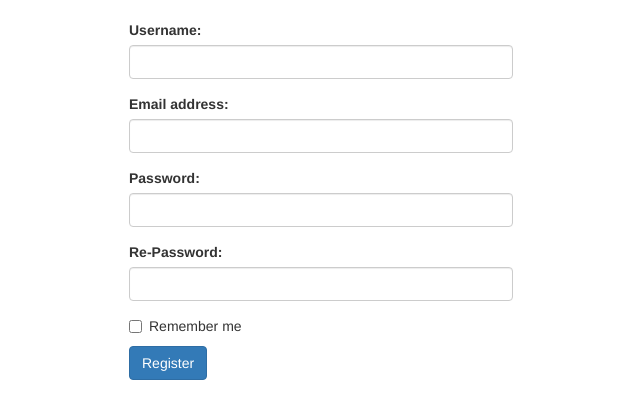
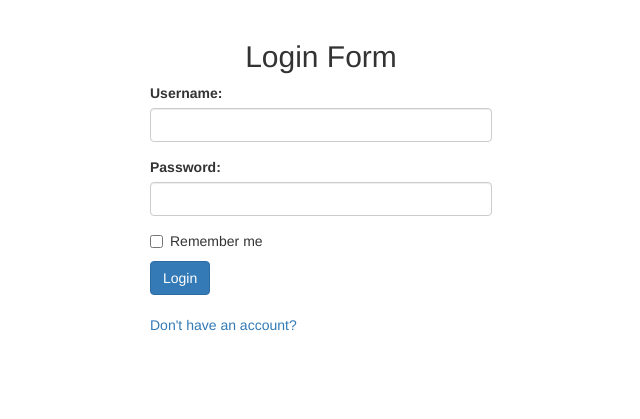
Before and after one commit to beevk/toDo, a PHP site: page /login.php in a window 1280 px wide. Shown: the part 52-471 px from the top of the page, without its empty margins (319-959 px from the left). Run offline with PHP 8.4, Linux system fonts and the light colour scheme.

Commit message:
completed register/login

```diff
--- a/classes/class.database.php
+++ b/classes/class.database.php
@@ -1,6 +1,7 @@
 <?php
 	class dbConnection {
 		protected $dbCon;
+		protected $db;
 		public $dbName = 'toDo';
 		public $dbUser = 'root';
 		public $dbPassword = 'honeyhive';
@@ -9,6 +10,7 @@
 		function connect() {
 			try{
 				$this->dbCon = new PDO("mysql:host=$this->dbHost;dbname=$this->dbName",$this->dbUser,$this->dbPassword);
+				//echo "Connected to DB<br />";
 				return $this->dbCon;
 			}
 			catch(Exception $e) {
--- a/css/style.css
+++ b/css/style.css
@@ -2,3 +2,6 @@
 	margin-left: 35%;
 	margin-right: 35%;
 }
+div.register-form {
+	display : none;
+}
--- a/libs/loginUsers.php
+++ b/libs/loginUsers.php
@@ -1,6 +1,7 @@
 <?php
 	if(isset($_POST['register'])) {
 
+		session_start();
 		require_once "classes/class.manageUsers.php";
 		$user = new manageUsers();
 
@@ -26,12 +27,19 @@
 		else {
 			$error = null;
 			$checkAvailability = $user->getUserInfo($username);
+			$password = md5($password);
 			if($checkAvailability  == 0) {
 				$registerUser = $user->registerUser($username, $email, $password, $ipAddress, $date, $time);
 				if($registerUser == 1) {
 				//echo "You have successfully registered!";
 					$makeSession = $user->getUserInfo($username);
-					print_r($makeSession);
+					//create session if user registers successfully
+					foreach ($makeSession as $userSession) {
+						$_SESSION['toDoName'] = $userSession['username'];
+						if($_SESSION['toDoName']) {
+							header('Location: index.php');
+						}
+					}
 				}
 			}
 			else {
@@ -39,3 +47,36 @@
 			}
 		}
 	}
+
+	if(isset($_POST['login'])) {
+
+		session_start();
+		require_once "classes/class.manageUsers.php";
+
+		$username = $_POST['loginUsername'];
+		$password = $_POST['loginPassword'];
+
+		if(empty($username) || empty($password)) {
+			$error = "All fields are required!";
+		}
+		else {
+			$password = md5($password);
+			$login = new manageUsers();
+			$authUser = $login->loginUser($username, $password);
+
+			if($authUser == 1) {
+				//echo "Awesome!";
+				$makeSession = $login->getUserInfo($username);
+				//create session if user registers successfully
+				foreach ($makeSession as $userSession) {
+					$_SESSION['toDoName'] = $userSession['username'];
+					if($_SESSION['toDoName']) {
+						header('Location: index.php');
+					}
+				}
+			}
+			else {
+				$error = "Invalid Credentials!";
+			}
+		}
+	}
--- a/login.php
+++ b/login.php
@@ -6,12 +6,29 @@
  <html>
  <head>
  	<title>ToDo Maker</title>
- 	<link rel="stylesheet" href="http://maxcdn.bootstrapcdn.com/bootstrap/3.3.7/css/bootstrap.min.css" -->
- 	<link rel="stylesheet" href="bootstrap/css/bootstrap.css">
+ 	<link rel="stylesheet" href="http://maxcdn.bootstrapcdn.com/bootstrap/3.3.7/css/bootstrap.min.css">
  	<link rel="stylesheet" type="text/css" href="css/style.css">
  	<script type="text/javascript" src="https://ajax.googleapis.com/ajax/libs/jquery/1.12.4/jquery.min.js"></script>
  	<script src="http://maxcdn.bootstrapcdn.com/bootstrap/3.3.7/js/bootstrap.min.js"></script>
+
+ 	<script type="text/javascript">
+ 		$(function() {
+ 			$('#show-register').click(function() {
+ 				$('.login-form').hide();
+ 				$('.register-form').show();
+ 				return false;
+ 			});
+
+ 			$('#show-login').click(function() {
+ 				$('.register-form').hide();
+ 				$('.login-form').show();
+ 				return false;
+ 			});
+ 		});
+ 	</script>
+
  </head>
+
  <body>
  	<nav class="navbar navbar-inverse">
 		<div class="container-fluid">
@@ -21,8 +38,7 @@
 		</div>
 	</nav><!--End navigation -->
 
-
-	<form method="post" action="login.php" id="center">
+	<div class="container">
 
 		<?php
 			if(isset($error)) {
@@ -30,6 +46,31 @@
 			}
 		?>
 
+		<div class="login-form">
+			<h2 class="text-center">Login Form</h2>
+			<form method="post" action="login.php" id="center">
+				<div class="form-group">
+			    	<label for="username">Username:</label>
+			    	<input type="text" class="form-control" id="username" name="loginUsername">
+			  	</div>
+			  	<div class="form-group">
+			    	<label for="password">Password:</label>
+			    	<input type="password" class="form-control" id="password" name="loginPassword">
+			  	</div>
+			  	<div class="checkbox">
+			    	<label><input type="checkbox" name="remember"> Remember me</label>
+			  	</div>
+
+				<button type="submit" class="btn btn-primary" name="login" id="login">Login</button>
+
+				<br /><br />
+				<a href="#" id="show-register">Don't have an account?</a>
+			</form>
+		</div><!-- login-form ends here-->
+
+		<div class="register-form">
+			<h2 class="text-center">Register Here</h2>
+			<form method="post" action="login.php" id="center">
 				<div class="form-group">
 			    	<label for="username">Username:</label>
 			    	<input type="text" class="form-control" id="username" name="username">
@@ -46,11 +87,13 @@
 			    	<label for="rePassword">Re-Password:</label>
 			    	<input type="password" class="form-control" id="rePassword" name="rePassword">
 			  	</div>
-	  	<div class="checkbox">
-	    	<label><input type="checkbox" name="remember"> Remember me</label>
-	  	</div>
+
 			  	<button type="submit" class="btn btn-primary" name="register" id="register">Register</button>
+			  	<br /><br />
+				<a href="#" id="show-login">Already have an account?</a>
 			</form>
+		</div><!-- register-form ends-->
+	</div><!-- container ends-->
 
  </body>
  </html>
```
Also changed, not shown: classes/class.manageUsers.php (+13 -6 lines). Lines whose indentation alone changed are shown as unchanged.
